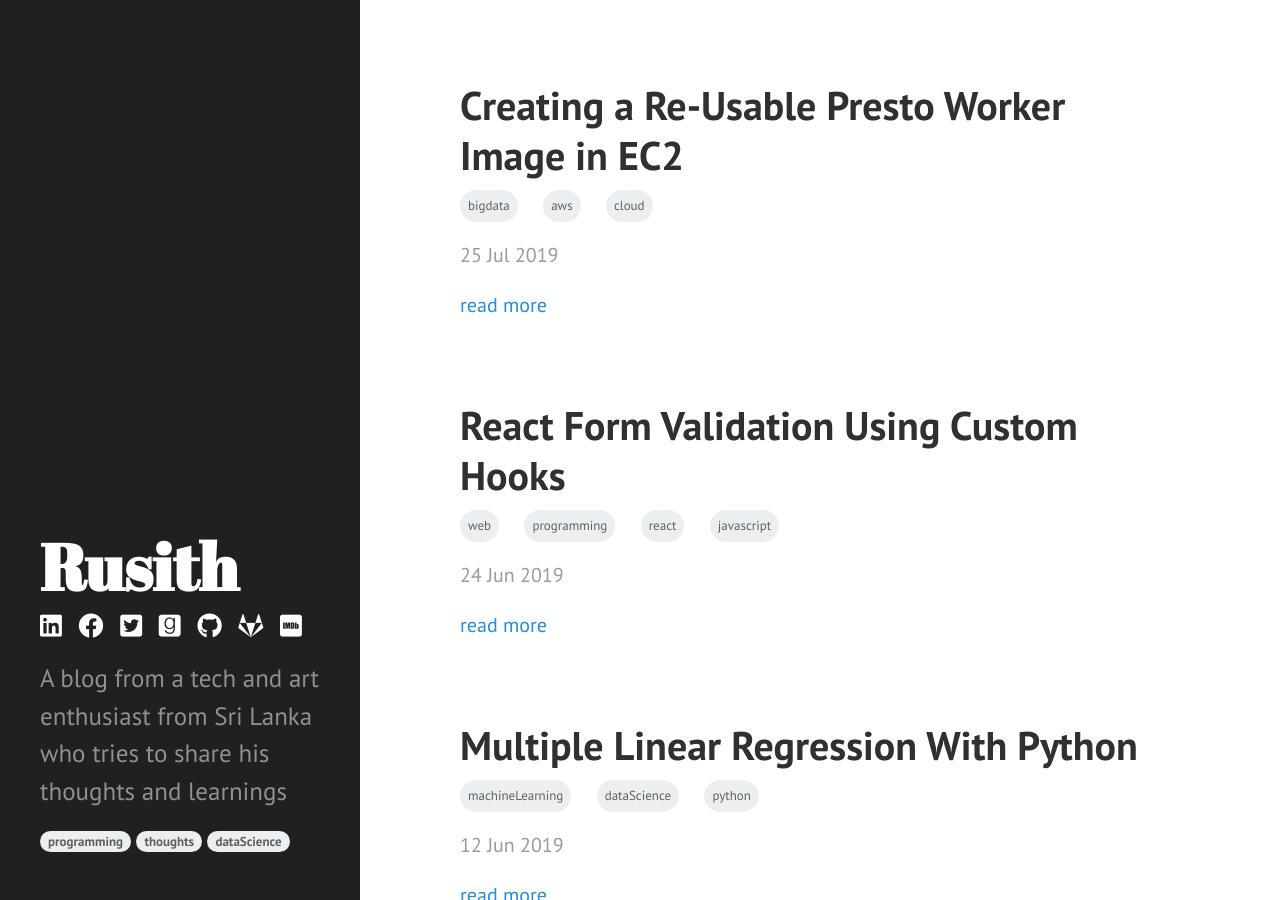
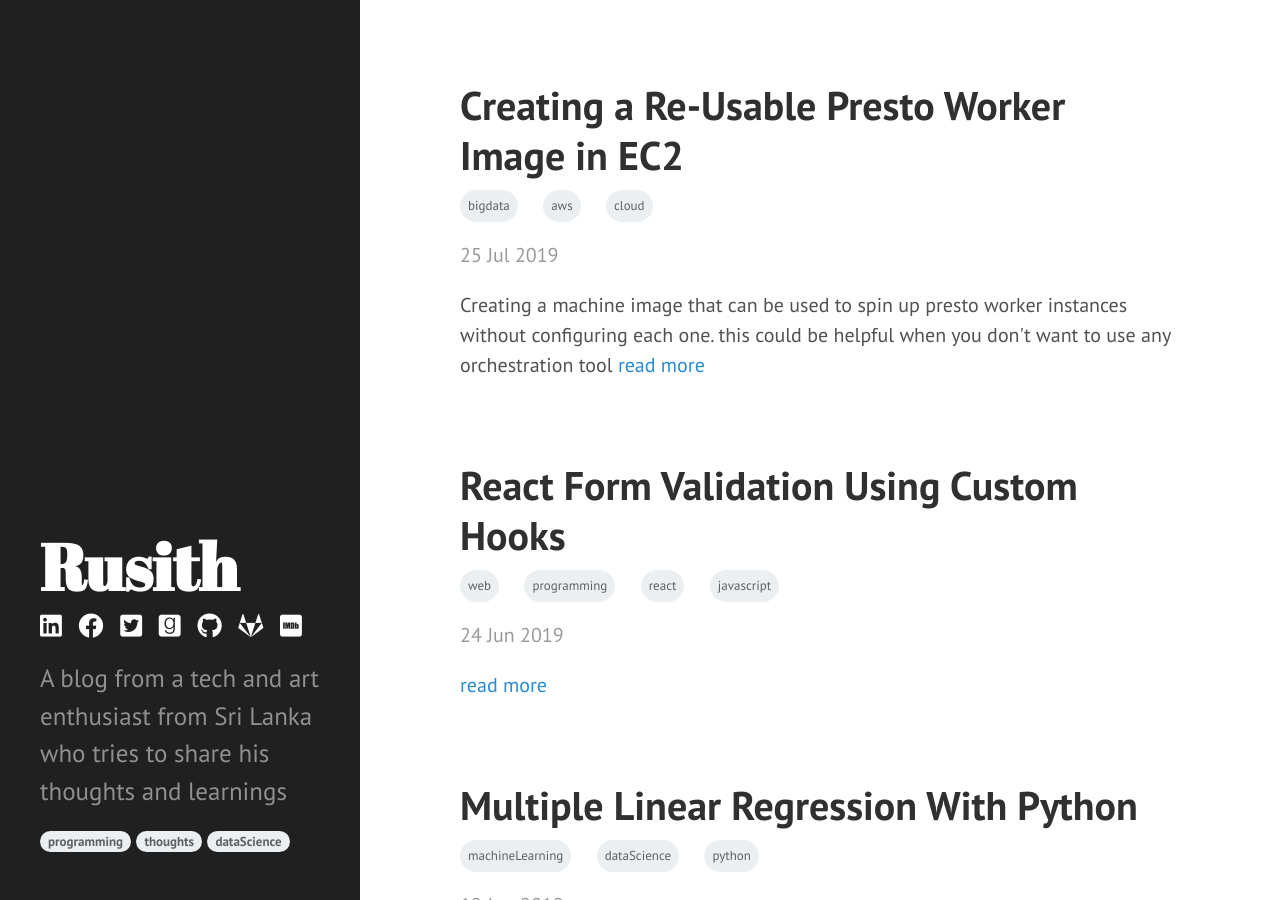
Before and after one commit to rusith/rusith.github.io, a Jekyll site: the page built from index.html, in a window 1280 px wide and 900 px high. Built offline with Jekyll 4.4.1, drawn with Linux system fonts in a browser that asks for light colours; nearby versions of some CDN libraries; the list of posts is cut into pages by our own code; comment, search, counter and statistics services are not loaded.

Commit message:
test description

```diff
--- a/_posts/2019-07-25-re-usable-presto-worker-image.md
+++ b/_posts/2019-07-25-re-usable-presto-worker-image.md
@@ -3,6 +3,7 @@ layout: post
 title: Creating a Re-Usable Presto Worker Image in EC2
 tags: bigdata aws cloud
 comments: true
+description: Creating a machine image that can be used to spin up presto worker instances without configuring each one. this could be helpful when you don't want to use any  orchestration tool
 ---
 
 
```
